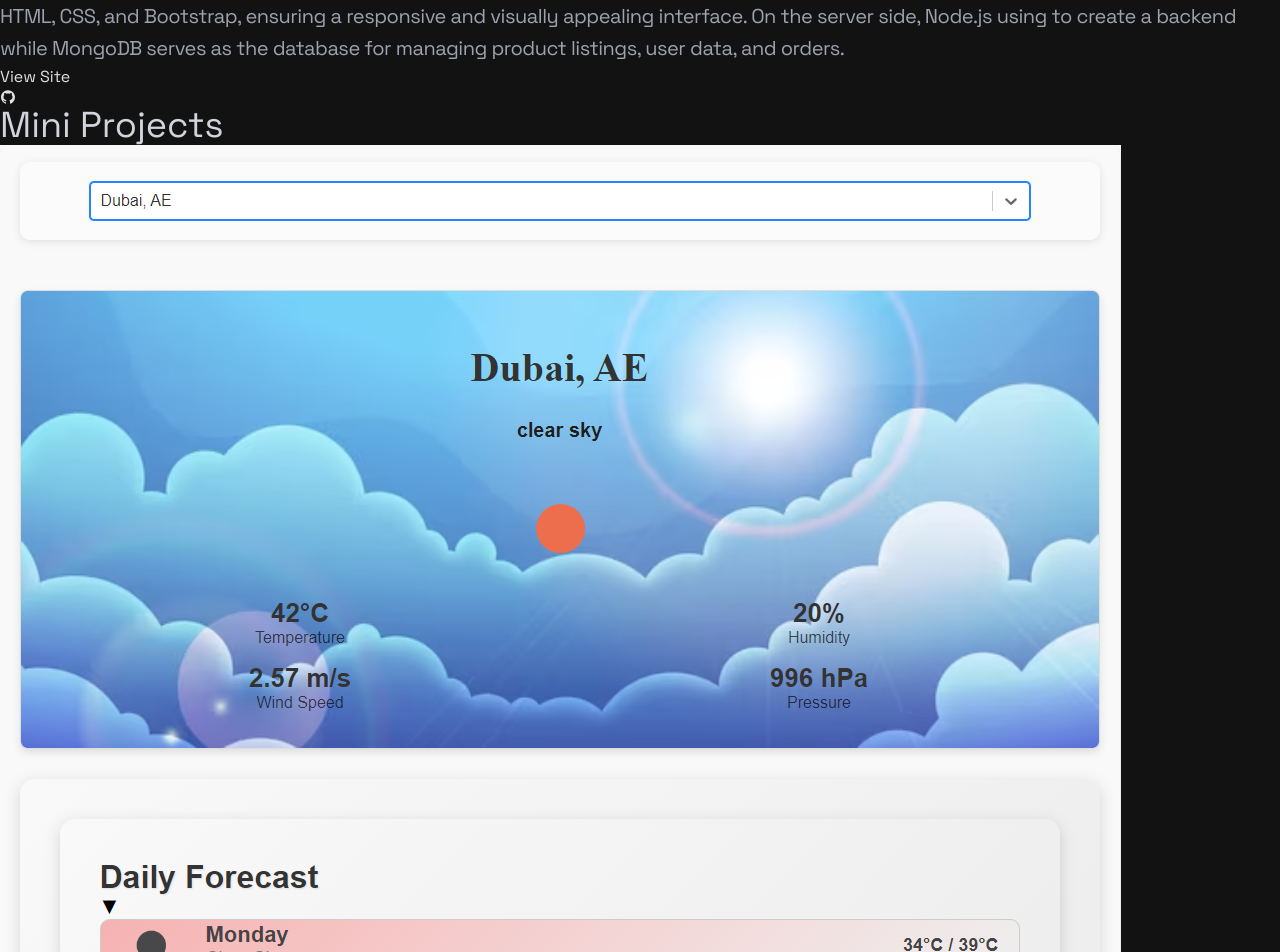
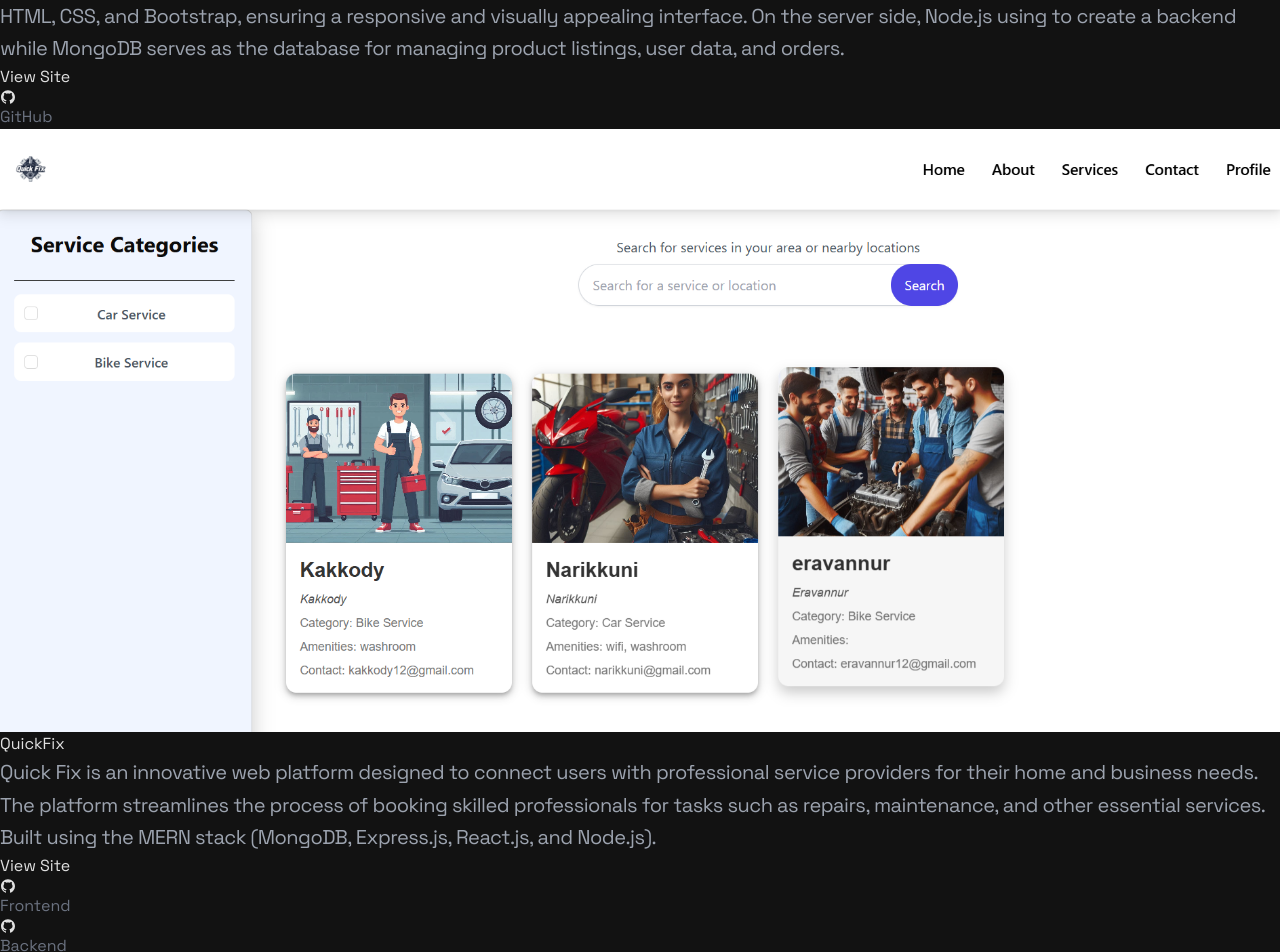
Before and after one commit to sahal2255/React_Portfolio, a React (Vite) app: page / in a window 1280 px wide. Shown: the part 2640-3592 px from the top of the page. Built offline with nearby package versions, Linux system fonts and the light colour scheme.

Commit message:
main project updated

```diff
--- a/src/components/Mainpro.jsx
+++ b/src/components/Mainpro.jsx
@@ -1,16 +1,28 @@
 import React from 'react';
 import project6 from "../assets/dryvitals.png";
-import { AiFillGithub, AiOutlineGithub } from 'react-icons/ai';
+import QuickFix from '../assets/Quick_fiz.png';
+import { AiFillGithub } from 'react-icons/ai';
 import Reveal from './Reveal';
 
 const projects = [
   {
     img: project6,
-    title: "DryVitals.shop",
+    title: "DryVitals",
     description: `DryVitals.shop is an e-commerce website built to provide users with a seamless shopping experience. The frontend is developed using HTML, CSS, and Bootstrap, ensuring a responsive and visually appealing interface. On the server side, Node.js using to create a backend while MongoDB serves as the database for managing product listings, user data, and orders.`,
     links: {
       site: "https://dryvitals.shop",
       github: "https://github.com/sahal2255/dryvitals",
+    },
+  },
+  {
+    img: QuickFix,
+    title: "QuickFix",
+    description:
+      "Quick Fix is an innovative web platform designed to connect users with professional service providers for their home and business needs. The platform streamlines the process of booking skilled professionals for tasks such as repairs, maintenance, and other essential services. Built using the MERN stack (MongoDB, Express.js, React.js, and Node.js).",
+    links: {
+      site: "https://quickfix-frontend.onrender.com/",
+      githubFrontend: "https://github.com/sahal2255/QuickFix_Backend",
+      githubBackend: "https://github.com/sahal2255/QuickFix_Frontend",
     },
   },
 ];
@@ -22,7 +34,9 @@ const Portfolio = () => {
       {projects.map((project, index) => (
         <Reveal key={index}>
           <div
-            className={`flex flex-col md:flex-row ${index % 2 !== 0 ? 'md:flex-row-reverse' : ''} mb-12`}
+            className={`flex flex-col md:flex-row ${
+              index % 2 !== 0 ? 'md:flex-row-reverse' : ''
+            } mb-12`}
           >
             <div className='w-full md:w-1/2 p-4 flex justify-center'>
               <img
@@ -32,17 +46,44 @@ const Portfolio = () => {
               />
             </div>
             <div className='w-full md:w-1/2 p-4 flex flex-col justify-center'>
-              <h3 className='text-2xl font-semibold text-gray-200 mb-4'>{project.title}</h3>
+              <h3 className='text-2xl font-semibold text-gray-200 mb-4'>
+                {project.title}
+              </h3>
               <p className='text-gray-300 mb-4'>{project.description}</p>
               <div className='flex space-x-4'>
-                <a href={project.links.site}
-                   className='px-4 py-2 bg-slate-600 text-gray-200 rounded-lg hover:bg-slate-700 transition duration-300'>
+                <a
+                  href={project.links.site}
+                  className='px-4 py-2 bg-slate-600 text-gray-200 rounded-lg hover:bg-slate-700 transition duration-300'
+                >
                   View Site
                 </a>
-                <a href={project.links.github}
-                   className='px-4 py-2 bg-slate-600 text-gray-200 rounded-lg hover:bg-slate-700 transition duration-300'>
-                  <AiOutlineGithub/>
-                </a>
+                {project.links.github && (
+                  <a
+                    href={project.links.github}
+                    className='px-4 py-2 bg-slate-600 text-gray-200 rounded-lg hover:bg-slate-700 transition duration-300 flex items-center space-x-2'
+                  >
+                    <AiFillGithub />
+                    <span>GitHub</span>
+                  </a>
+                )}
+                {project.links.githubFrontend && (
+                  <a
+                    href={project.links.githubFrontend}
+                    className='px-4 py-2 bg-slate-600 text-gray-200 rounded-lg hover:bg-slate-700 transition duration-300 flex items-center space-x-2'
+                  >
+                    <AiFillGithub />
+                    <span>Frontend</span>
+                  </a>
+                )}
+                {project.links.githubBackend && (
+                  <a
+                    href={project.links.githubBackend}
+                    className='px-4 py-2 bg-slate-600 text-gray-200 rounded-lg hover:bg-slate-700 transition duration-300 flex items-center space-x-2'
+                  >
+                    <AiFillGithub />
+                    <span>Backend</span>
+                  </a>
+                )}
               </div>
             </div>
           </div>
```
Also changed, not shown: src/assets/Quick_fiz.png (added).
